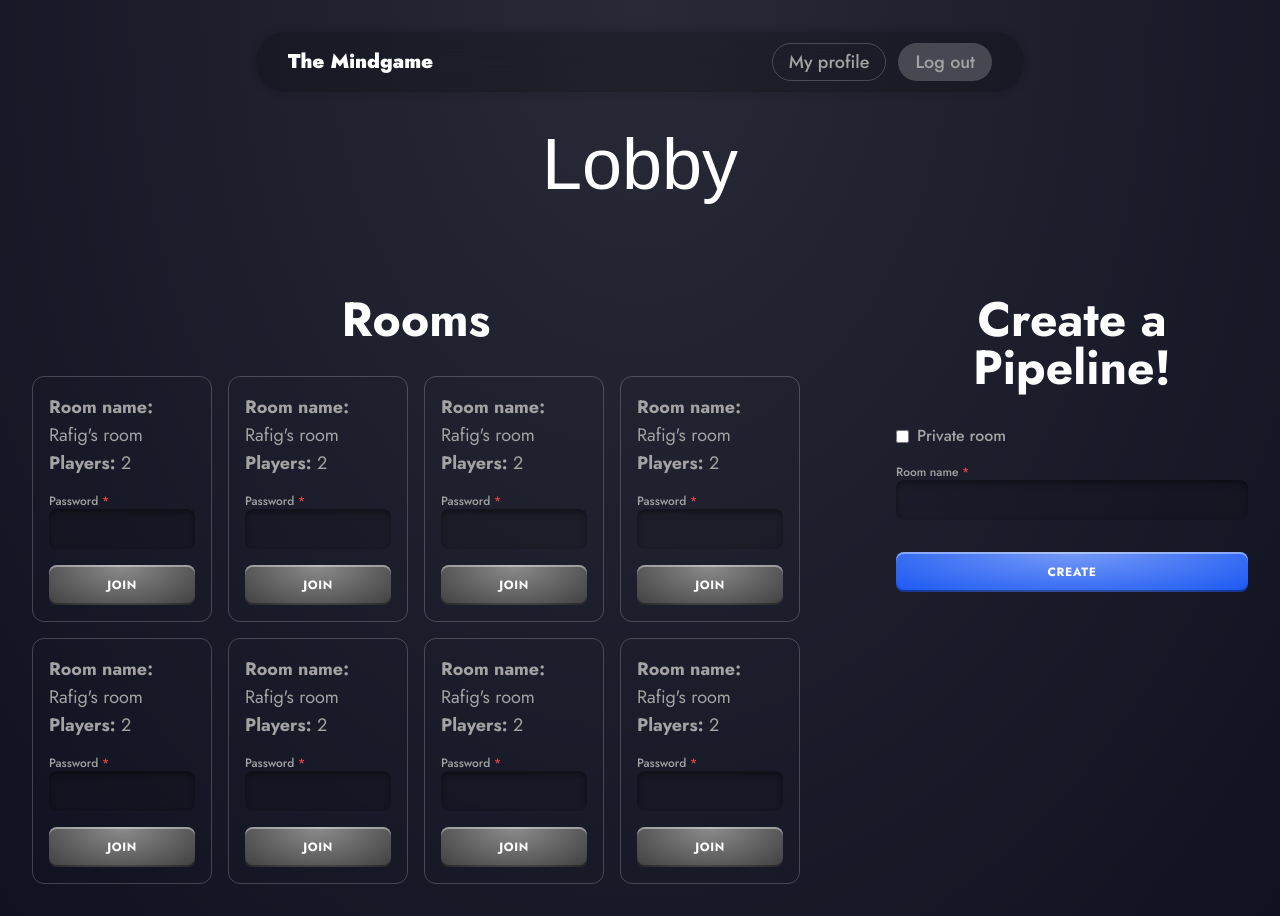
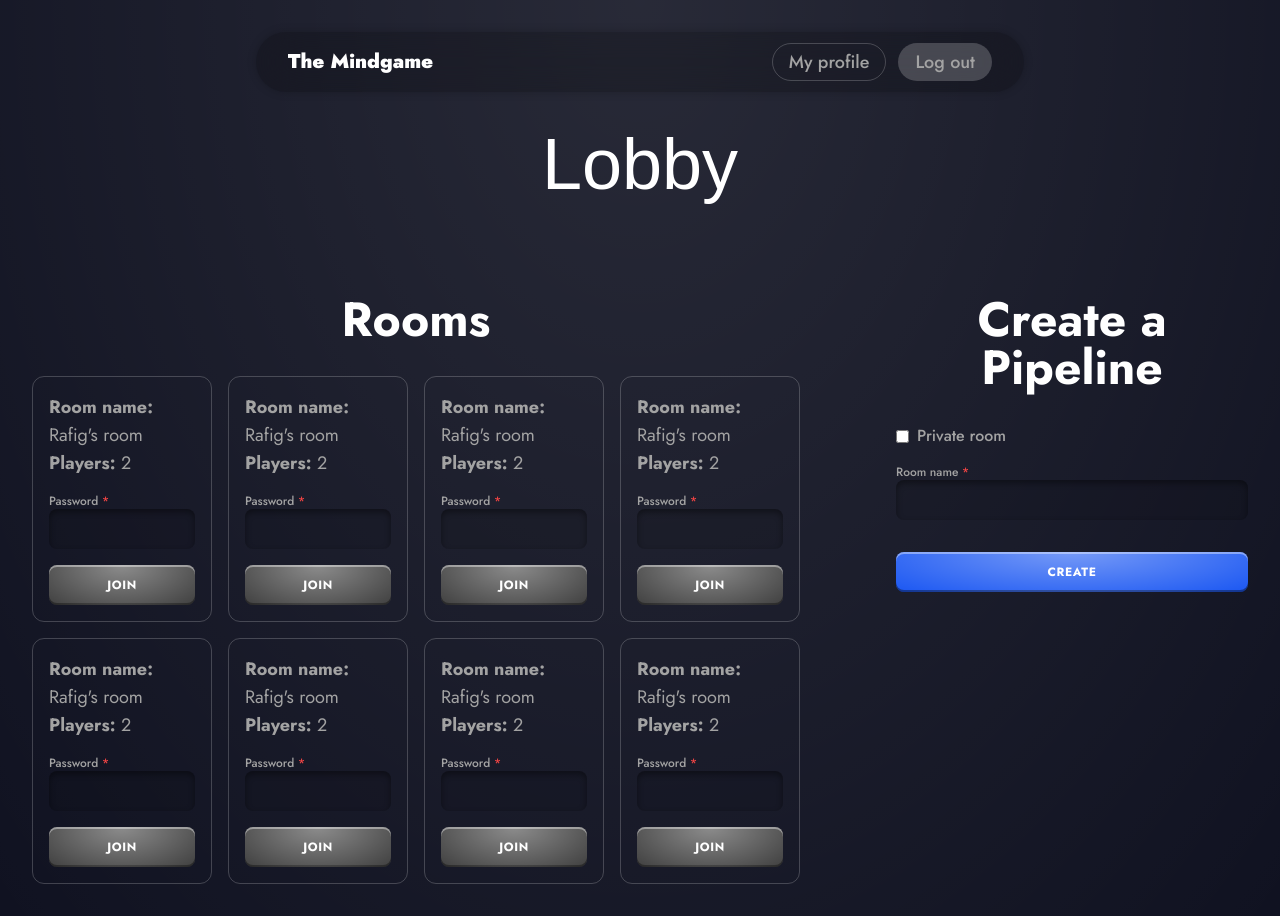
Before and after one commit to revan480/MindGame_Front, a React (Vite) app: page /lobby in a window 1280 px wide. Built offline with nearby package versions, Linux system fonts and the light colour scheme; a web font is replaced by a local one.

Commit message:
Testing Pipeline

```diff
--- a/src/pages/Lobby/Lobby.jsx
+++ b/src/pages/Lobby/Lobby.jsx
@@ -29,7 +29,7 @@ const Lobby = () => {
 
       {/* create */}
       <div className={`${containerStyles} order-2 md:order-3`}>
-        <h2 className={headerStyles}>Create a Pipeline!</h2>
+        <h2 className={headerStyles}>Create a Pipeline</h2>
         <form onSubmit={handleSubmit(createRoom)} className="flex flex-col gap-4">
           {/* privacy checker */}
           <div className="flex items-center w-fit">
```
